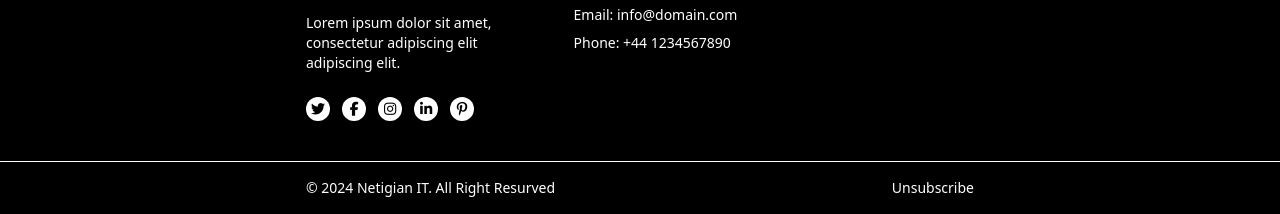
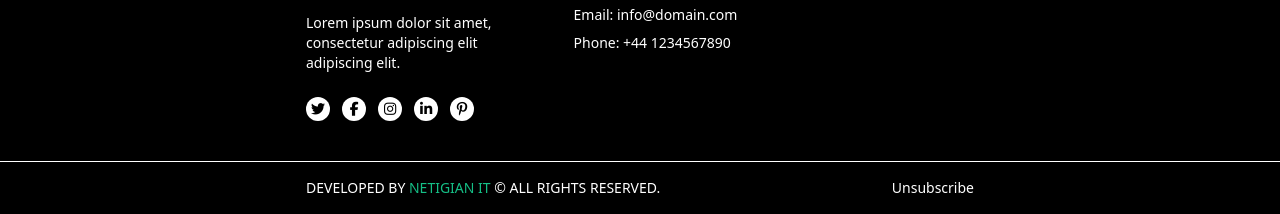
Before and after one commit to almamun168652/email-template-IT, a plain HTML site: page index.html in a window 1280 px wide. Shown: the part 9374-9588 px from the top of the page. Drawn offline with nearby package versions, Linux system fonts and the light colour scheme.

Commit message:
added netigian copyright

```diff
--- a/index.html
+++ b/index.html
@@ -4,7 +4,7 @@
 <head>
     <meta charset="UTF-8">
     <meta name="viewport" content="width=device-width, initial-scale=1.0">
-    <title>Netigian IT</title>
+    <title>Netigian IT - 1</title>
 
     <!-- Fav-icon -->
     <link rel="shortcut icon" href="./images/logo.png" type="image/x-icon">
@@ -620,7 +620,7 @@
     <div class="border-t border-white border-1"></div>
     <footer class="footer py-4 max-w-[700px] mx-auto px-4">
         <aside class="items-center grid-flow-col">
-          <span>&copy; 2024 Netigian IT. All Right Resurved</span>
+          <span>DEVELOPED BY <a class="text-common-green font-medium" target="_blank" href="https://netigianit.com">NETIGIAN IT</a> &copy; ALL RIGHTS RESERVED.</span>
         </aside>
         <nav class="md:place-self-center md:justify-self-end">
             <span>Unsubscribe</span>
```
